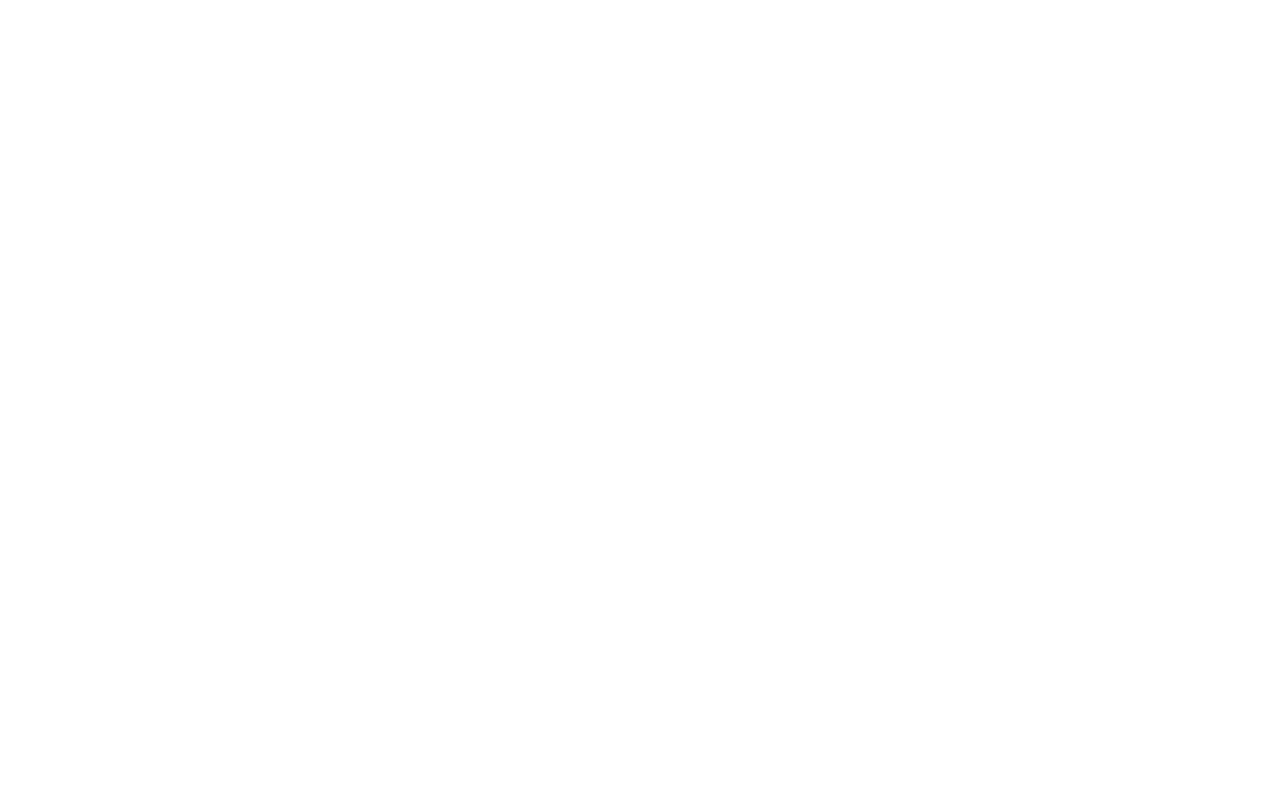
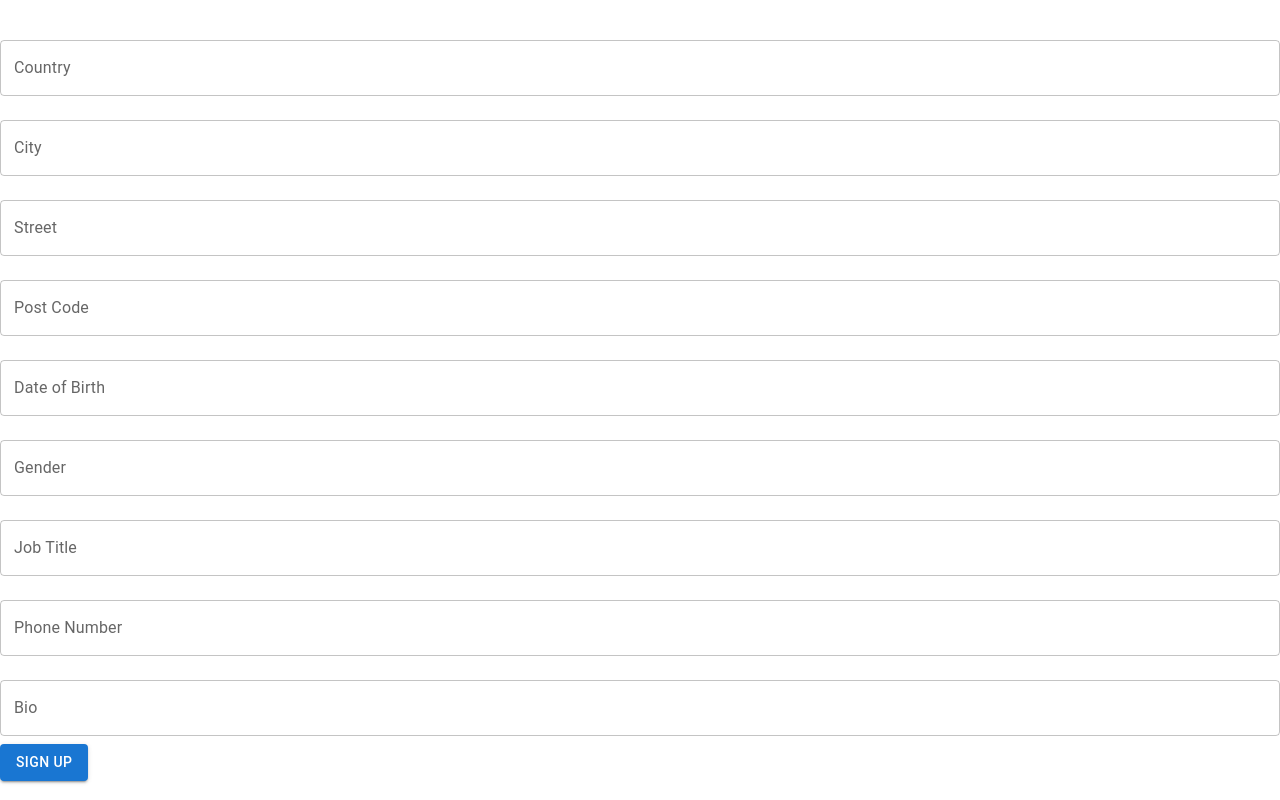
Before and after one commit to ouday-khoder/Talent_Bridge, a React (Create React App) app in the folder talent-bridge-frontend/: page /client/profile/1 in a window 1280 px wide. Before the commit this address had no page. Built offline with nearby package versions, Linux system fonts and the light colour scheme.

Commit message:
Add ClientForm for client sign-up

```diff
--- a/talent-bridge-frontend/src/App.js
+++ b/talent-bridge-frontend/src/App.js
@@ -15,6 +15,7 @@
 import OurClient from './components/HomePage/OurClient/OurClient';
 import Footer from './components/Footer/Footer';
 import ClientSignUp from './components/ClientSignUp/ClientSignUp';
+import ProfileForm from './components/SignUp/ProfileForm/ProfileForm';
 
 
 function App() {
@@ -59,6 +60,7 @@
         } />
 
         <Route path="/signup/client" element={<ClientSignUp />} />
+        <Route path="/client/profile/:clientId" element={<ProfileForm />} />
 
       </Routes>
 
--- a/talent-bridge-frontend/src/components/ClientSignUp/ClientSignUp.js
+++ b/talent-bridge-frontend/src/components/ClientSignUp/ClientSignUp.js
@@ -1,8 +1,12 @@
 import React, { useState } from 'react';
 import { Box, TextField, Button, Typography } from '@mui/material';
 import axios from 'axios';
+import { useNavigate } from 'react-router-dom';
 
 const ClientSignUp = () => {
+
+    const navigate = useNavigate();
+
     const [formData, setFormData] = useState({
         firstName: '',
         lastName: '',
@@ -22,6 +26,9 @@
         .then(response => {
             console.log(response.data)
             console.log("Client created successfully: ", response.data)
+
+            // navigate to the clientForm
+            navigate(`/client/profile/${response.data.id}`);
         })
         .catch(error => {
             console.error(error);
--- /dev/null
+++ b/talent-bridge-frontend/src/components/SignUp/ProfileForm/ClientForm/ClientForm.js
@@ -0,0 +1,87 @@
+import React from 'react';
+import { Button, TextField } from '@mui/material';
+
+const ClientForm = ({ profile, handleChange }) => {
+    return (
+        <>
+            <TextField
+                label="Country"
+                name="country"
+                value={profile.country}
+                onChange={handleChange}
+                fullWidth
+                margin="normal"
+            />
+            <TextField
+                label="City"
+                name="city"
+                value={profile.city}
+                onChange={handleChange}
+                fullWidth
+                margin="normal"
+            />
+            <TextField
+                label="Street"
+                name="street"
+                value={profile.street}
+                onChange={handleChange}
+                fullWidth
+                margin="normal"
+            />
+            <TextField
+                label="Post Code"
+                name="postCode"
+                value={profile.postCode}
+                onChange={handleChange}
+                fullWidth
+                margin="normal"
+            />
+            <TextField
+                label="Date of Birth"
+                name="dateOfBirth"
+                value={profile.dateOfBirth}
+                onChange={handleChange}
+                fullWidth
+                margin="normal"
+            />
+            <TextField
+                label="Gender"
+                name="gender"
+                value={profile.gender}
+                onChange={handleChange}
+                fullWidth
+                margin="normal"
+            />
+            <TextField
+                label="Job Title"
+                name="jobTitle"
+                value={profile.jobTitle}
+                onChange={handleChange}
+                fullWidth
+                margin="normal"
+            />
+            <TextField
+                label="Phone Number"
+                name="phoneNumber"
+                value={profile.phoneNumber}
+                onChange={handleChange}
+                fullWidth
+                margin="normal"
+            />
+            <TextField
+                label="Bio"
+                name="bio"
+                value={profile.bio}
+                onChange={handleChange}
+                fullWidth
+                margin="normal"
+            />
+
+            <Button type="submit" variant="contained" color="primary">
+                Sign Up
+            </Button>
+        </>
+    );
+};
+
+export default ClientForm;
--- /dev/null
+++ b/talent-bridge-frontend/src/components/SignUp/ProfileForm/ProfileForm.js
@@ -0,0 +1,32 @@
+import React, { useState } from 'react';
+import { Box } from '@mui/material';
+import ClientForm from './ClientForm/ClientForm';
+
+
+const ProfileForm = () => {
+
+    const [profile, setProfile] = useState({
+        country: '', city: '', street: '', postCode: '',
+        dateOfBirth: '', gender: '', jobTitle: '',
+        phoneNumber: '', bio: ''
+    });
+
+    const handleChange = (e) => {
+        const { name, value } = e.target;
+        setProfile({ ...profile, [name]: value });
+    };
+
+    const handleSubmit = (e) => {
+        e.preventDefault();
+    };
+    return (
+        <Box component="form" onSubmit={handleSubmit} sx={{ mt: 3 }}>
+            <ClientForm
+                profile={profile}
+                handleChange={handleChange}
+            />
+        </Box>
+    );
+};
+
+export default ProfileForm;
```
